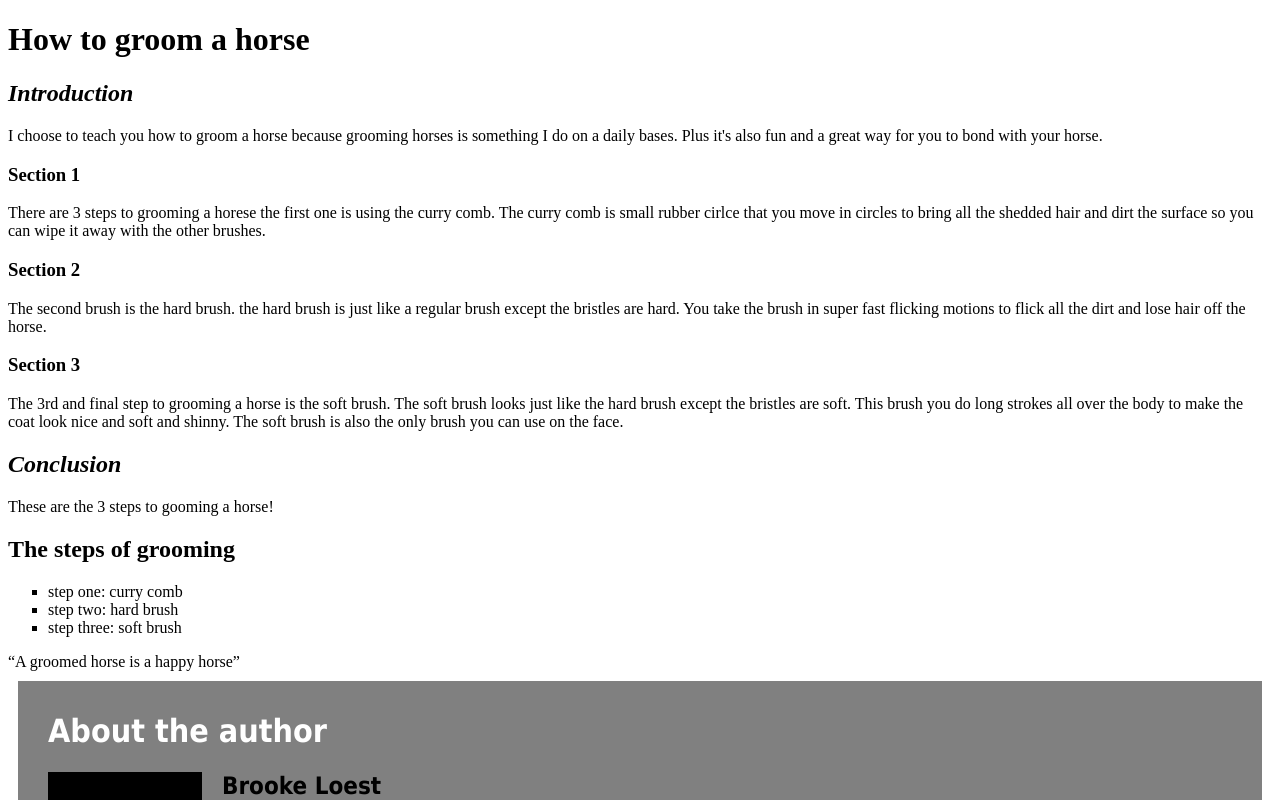
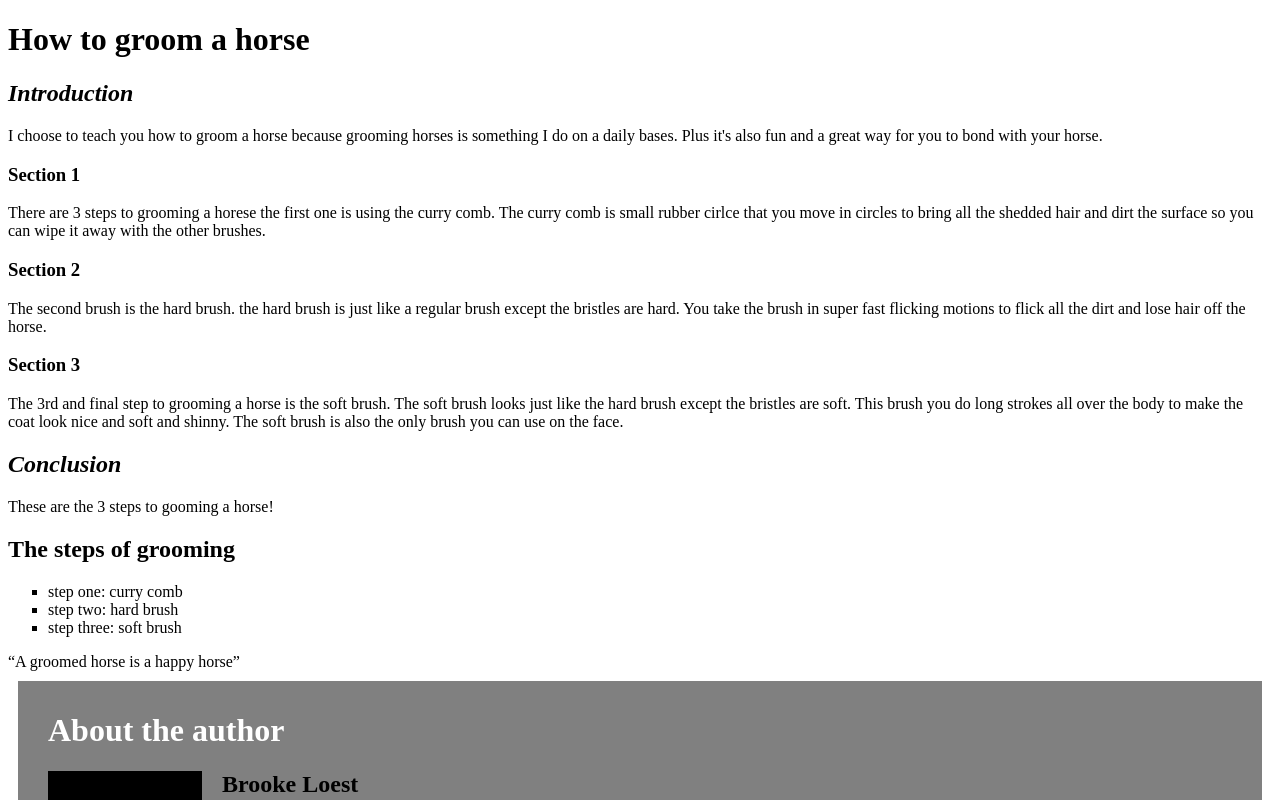
Before and after one commit to brookeloest/Howto, a plain HTML site: page index.html in a window 1280 px wide. Shown: the top 800 px of the page. Drawn offline with Linux system fonts and the light colour scheme; a web font is replaced by a local one.

Commit message:
Update index.html

```diff
--- a/index.html
+++ b/index.html
@@ -1,8 +1,11 @@
 <!DOCTYPE html>
 <html lang="en">
   <head>
+    <link href="https://fonts.googleapis.com/css?family=Rye" rel="stylesheet">
+    <link href="https://fonts.googleapis.com/css?family=Josefin+Slab" rel="stylesheet">
      <title> My How To Page.</title>
        <style>
+
          div.hello {
            margin:20px;
          }
@@ -33,6 +36,19 @@
        img {
          display:block;
        }
+        h1 {
+         font-family:Rye;
+          }
+          h2 {
+         font-family:Rye;
+          }
+          h3 {
+         font-family:Rye;
+          }
+       p {
+         font-family:josfin+Slab;
+       }
+
        </style>
       </head>
 
```
